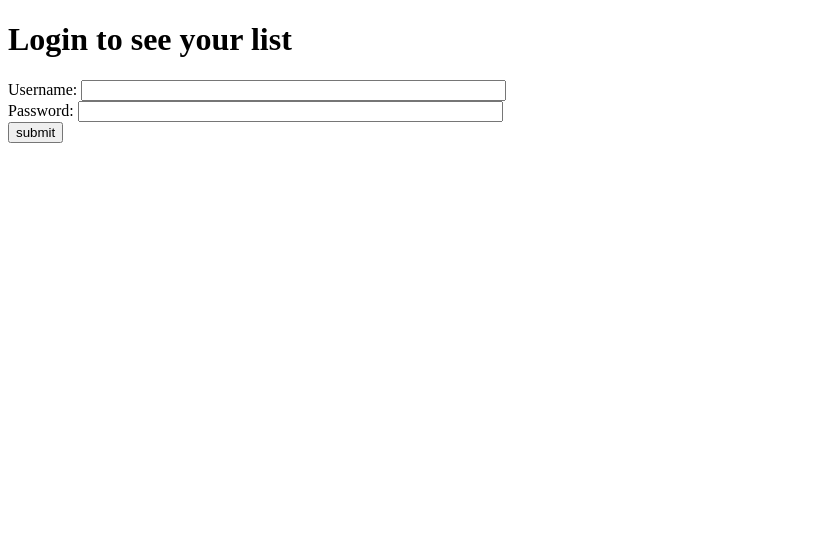
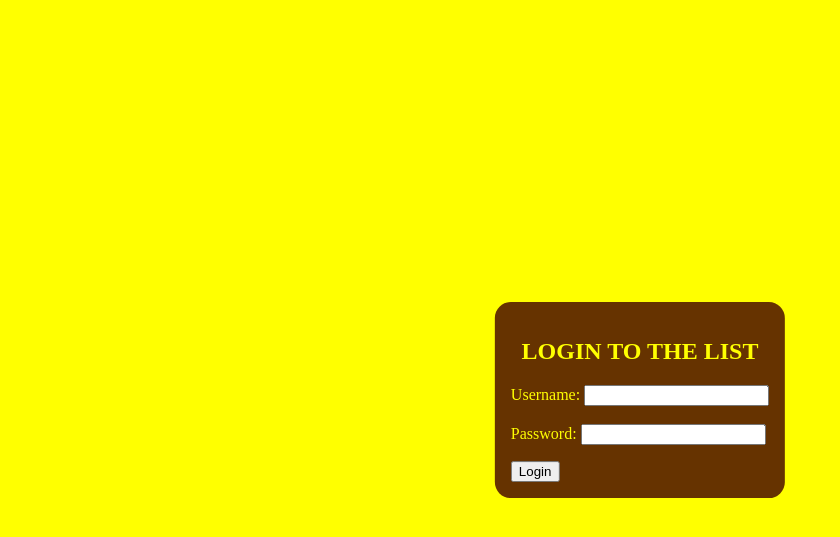
Before and after one commit to arifsundrani/Project1, a Django app: page /login/ in a window 1280 px wide. Shown: the top 537 px of the page, without its empty margins (0-840 px from the left). Run offline with Django 3.2, Linux system fonts and the light colour scheme.

Commit message:
styled the login page

```diff
--- a/ToDoList/List/templates/List/login.html
+++ b/ToDoList/List/templates/List/login.html
@@ -1,5 +1,6 @@
 <!DOCTYPE html>
 
+<!--
 <html>
 	<head>
 		<title>ToDoList</title>
@@ -18,3 +19,50 @@
         </form>
     </body>
 </html>
+
+-->
+
+
+<html>
+
+
+
+	<style>
+	h1 { text-align: center;}
+		body {
+        background: yellow }
+    section {
+        background: #663300;
+        color: yellow;
+        border-radius: 1em;
+        padding: 1em;
+        position: absolute;
+        top: 50%;
+        left: 50%;
+        margin-right: -40%;
+        transform: translate(-50%, -50%) }
+
+
+	</style>
+
+	<section>
+		<h1>
+			LOGIN TO THE LIST
+			</h1>
+		<form id="login_form" method="POST" action="/login/">
+			{% csrf_token %}
+			<p>
+			Username: <input type="text" name="username" value="" size="20" />
+            <br /><br>
+
+            Password: <input type="password" name="password" value="" size="20" />
+            <br/>
+              </p>
+            <input type="submit" value="Login" name="submit"/>
+
+
+        </form>
+    </section>
+
+
+</html>
```
Also changed, not shown: ToDoList/List/templates/List/index.html (line endings or trailing spaces), ToDoList/db.sqlite3, 14 other files.
